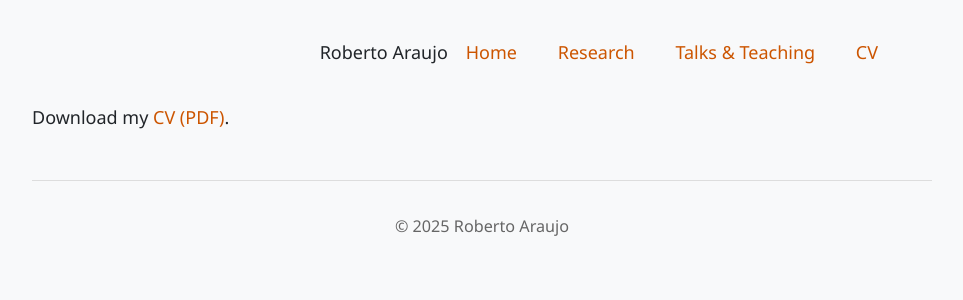
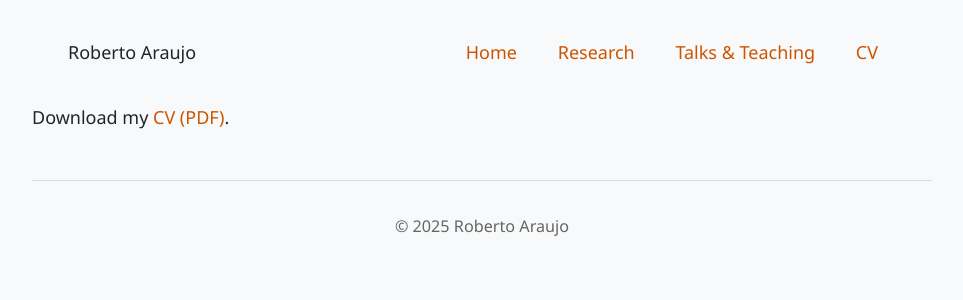
Before and after one commit to r-saraujo/r-saraujo.github.io, a Jekyll site: the page built from cv.md, in a window 1280 px wide. Shown: the top 300 px of the page, without its empty margins (158-1121 px from the left). Built offline with Jekyll 4.4.1, drawn with Linux system fonts in a browser that asks for light colours.

Commit message:
Update style.css

```diff
--- a/assets/style.css
+++ b/assets/style.css
@@ -26,7 +26,7 @@ body {
 
 header {
       display: flex;
-      justify-content: flex-end; /* Align nav to right */
+      justify-content: space-between; /* Align nav to right */
       background-color: #f8f9fa;
       padding: 1rem 2rem;
 }
```
